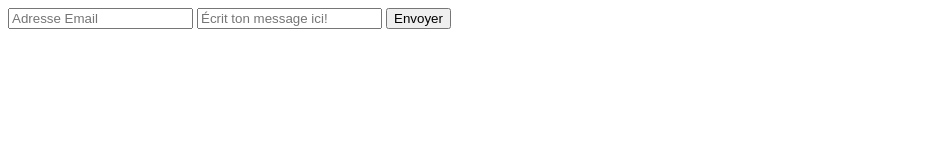
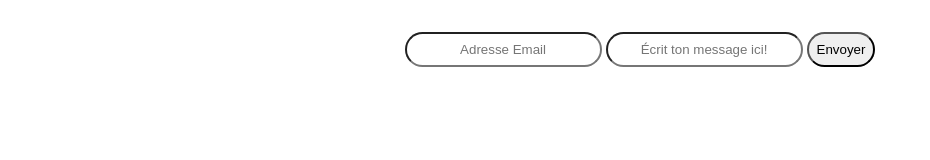
Before and after one commit to JetsSpyro/ContactFormYacine, a plain HTML site: page index.html in a window 1280 px wide. Shown: the whole page, without its empty margins (0-930 px from the left). Drawn offline with Linux system fonts and the light colour scheme.

Commit message:
Update style.css

```diff
--- a/style.css
+++ b/style.css
@@ -1,3 +1,23 @@
+*{
+	border-radius: 30px;
+	padding: 8px;
+	text-align: center;
+   }
+
+   body
+   {
+	   min-height: 100vh;
+	   transition: .5s;
+   }
+
+   img
+   {
+	   margin: 0 auto;
+	   height: 200px;
+
+
+   }
+
 #mur
 {
 	width: 900px;
```
